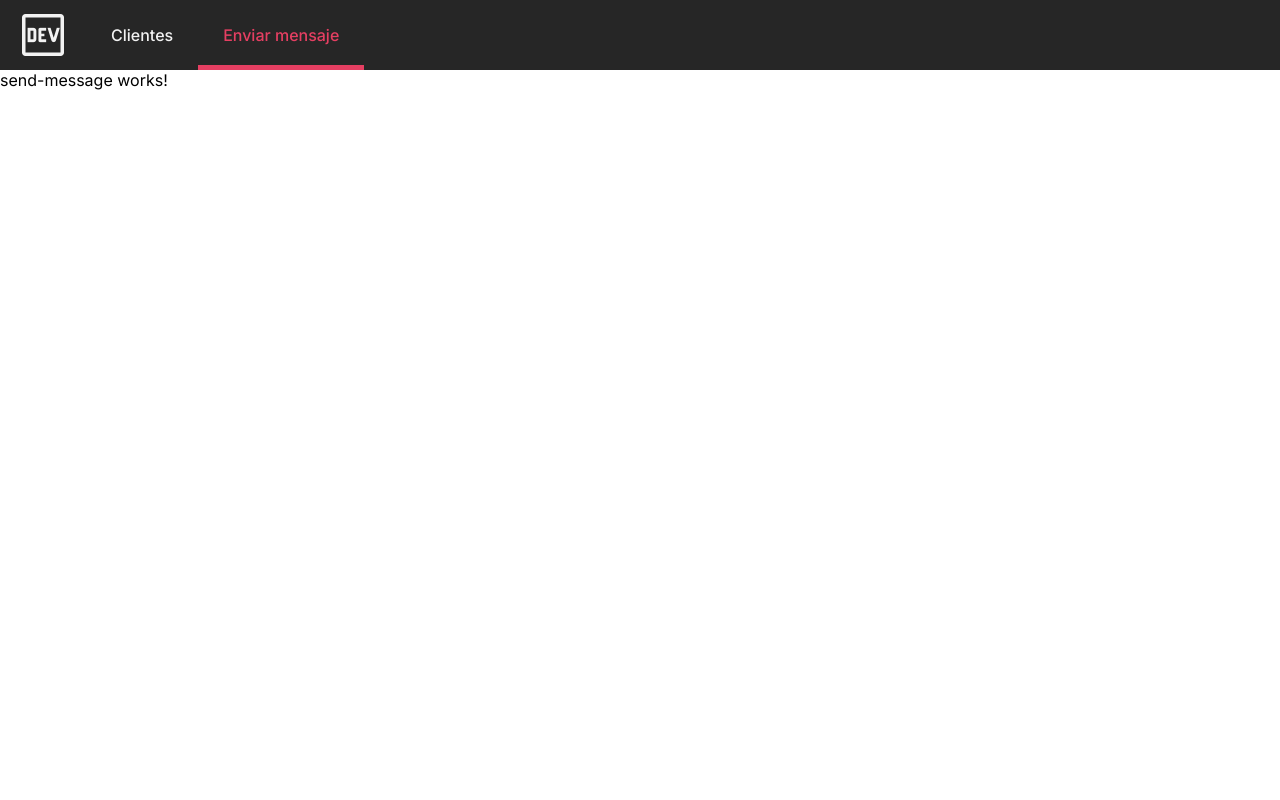
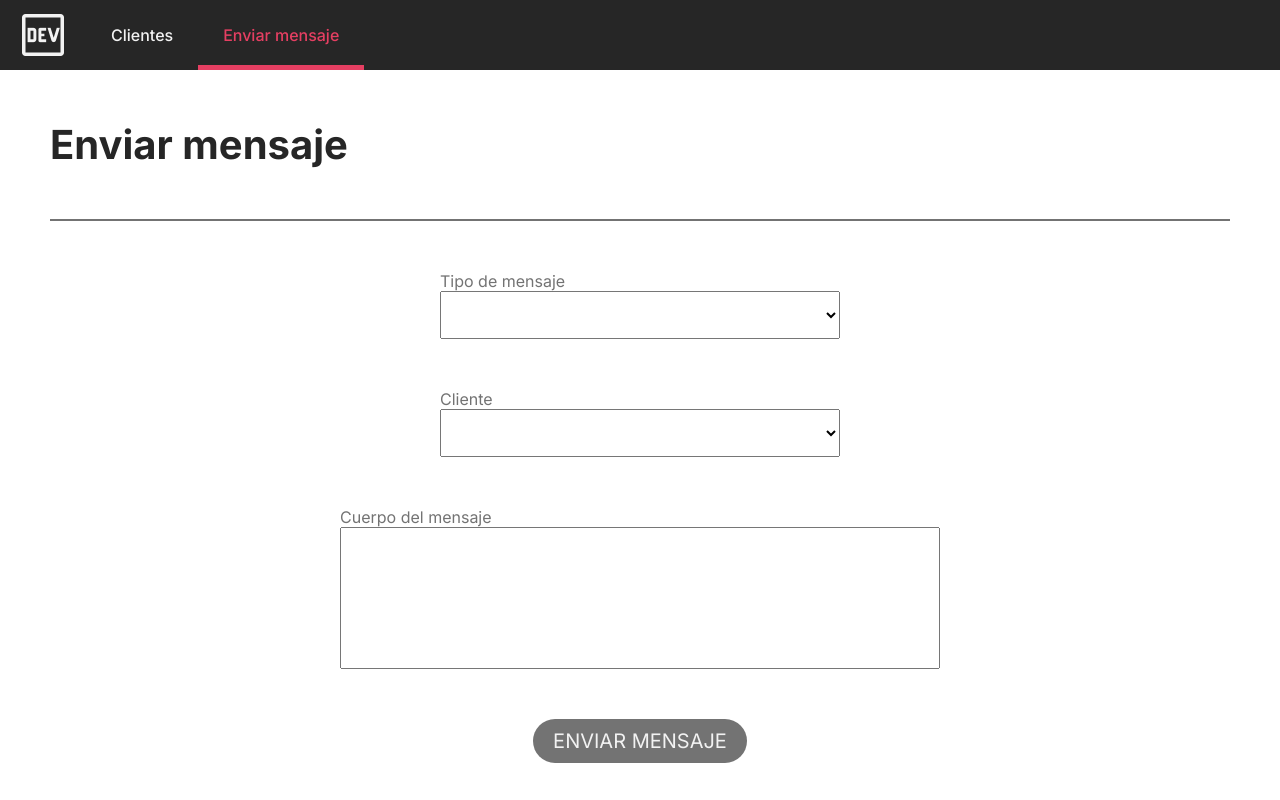
Before and after one commit to Shaamelo/frontend-fitcrm, an Angular app: page /crm in a window 1280 px wide. Built offline with nearby package versions, Linux system fonts and the light colour scheme.

Commit message:
UI Enviar mensaje

```diff
--- a/src/app/app.module.ts
+++ b/src/app/app.module.ts
@@ -1,4 +1,5 @@
 import { NgModule } from '@angular/core';
+import { ReactiveFormsModule } from '@angular/forms';
 import { BrowserModule } from '@angular/platform-browser';
 
 import { AppRoutingModule } from './app-routing.module';
@@ -14,7 +15,8 @@ import { SendMessageComponent } from './components/send-message/send-message.com
   ],
   imports: [
     BrowserModule,
-    AppRoutingModule
+    AppRoutingModule,
+    ReactiveFormsModule
   ],
   providers: [],
   bootstrap: [AppComponent]
--- a/src/app/components/send-message/send-message.component.html
+++ b/src/app/components/send-message/send-message.component.html
@@ -1 +1,40 @@
-<p>send-message works!</p>
+<div class="crm-container">
+    <div class="title">
+        <h1>Enviar mensaje</h1>
+    </div>
+    <hr>
+    <form class="message-form" [formGroup]="form" (ngSubmit)="sendMessage()">
+        <div class="form-input">
+            <label for="type">Tipo de mensaje</label>
+            <select name="type" id="type" formControlName="type">
+                <option value="ofertas">Oferta</option>
+                <option value="clases">Clase</option>
+                <option value="anuncios">Anuncio</option>
+            </select>
+            <ng-container *ngIf="form.get('type')?.hasError('required') && form.get('type')?.touched">
+                <p class="error-msg">Debes completar este campo</p>
+            </ng-container>
+        </div>
+        <div class="form-input">
+            <label for="target">Cliente</label>
+            <select name="target" id="target" formControlName="target">
+                <ng-container *ngFor="let customer of customers">
+                    <option value="{{customer.id}}">{{customer.name}}</option>
+                </ng-container>
+            </select>
+            <ng-container *ngIf="form.get('target')?.hasError('required') && form.get('target')?.touched">
+                <p class="error-msg">Debes completar este campo</p>
+            </ng-container>
+        </div>
+        <div class="form-textarea">
+            <label for="message">Cuerpo del mensaje</label>
+            <textarea rows="5" id="message" formControlName="message">
+
+            </textarea>
+            <ng-container *ngIf="form.get('message')?.hasError('required') && form.get('message')?.touched">
+                <p class="error-msg">Debes completar este campo</p>
+            </ng-container>
+        </div>
+        <button class="submit-button" [disabled]="form.invalid" type="submit">ENVIAR MENSAJE</button>
+    </form>
+</div>
--- a/src/app/components/send-message/send-message.component.sass
+++ b/src/app/components/send-message/send-message.component.sass
@@ -0,0 +1,61 @@
+.crm-container
+    display: flex
+    flex-direction: column
+    padding: 50px
+    .title
+        display: flex
+        flex-direction: row
+        align-items: center
+    hr
+        margin: 50px 0
+        border: none
+        height: 2px
+        background: var(--light-gray)
+    .message-form
+        display: flex
+        flex-direction: column
+        align-items: center
+        gap: 50px
+        .form-input
+            display: flex
+            flex-direction: column
+            width: 400px
+            label
+                font-size: 1rem
+                color: var(--light-gray)
+            select
+                padding: 10px
+                font-size: 1.25rem
+                font-weight: 500
+        .form-textarea
+            display: flex
+            flex-direction: column
+            width: 600px
+            label
+                font-size: 1rem
+                color: var(--light-gray)
+            textarea
+                resize: none
+                padding: 10px
+                font-size: 1.25rem
+                font-weight: 500
+        .error-msg
+            color: var(--primary)
+            margin-top: 5px
+            font-weight: 600
+        .submit-button
+            font-size: 1.25rem
+            border: none
+            background: var(--primary)
+            padding: 10px 20px
+            color: var(--white)
+            border-radius: 30px
+            cursor: pointer
+            transition: 0.6s
+            &:hover
+                transform: scale(1.1)
+            &:disabled
+                background: var(--light-gray)
+                cursor: not-allowed
+                &:hover
+                    transform: none
--- a/src/app/components/send-message/send-message.component.ts
+++ b/src/app/components/send-message/send-message.component.ts
@@ -1,10 +1,28 @@
-import { Component } from '@angular/core';
+import { Component, OnInit } from '@angular/core';
+import { FormBuilder, FormGroup, Validators } from '@angular/forms';
+import { CustomerService } from 'src/app/services/customer.service';
+import { Customer } from 'src/app/types/Customer';
 
 @Component({
   selector: 'app-send-message',
   templateUrl: './send-message.component.html',
   styleUrls: ['./send-message.component.sass']
 })
-export class SendMessageComponent {
-
+export class SendMessageComponent implements OnInit {
+  form: FormGroup;
+  customers: Customer[] = [];
+  constructor(private fb: FormBuilder, private customersService: CustomerService) {
+    this.form = this.fb.group({
+      type: ['', Validators.required],
+      target: ['', Validators.required],
+      message: ['', Validators.required]
+    });
+  }
+  ngOnInit(): void {
+    this.customers = this.customersService.getCustomers();
+  }
+  sendMessage() {
+    alert("Mensaje enviado con exito");
+    this.form.reset();
+  }
 }
```
